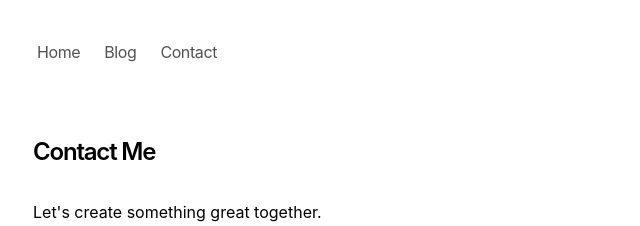
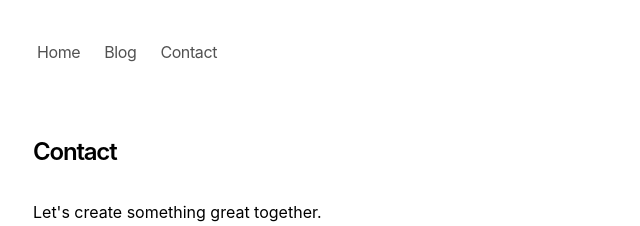
Before and after one commit to dabaz-official/dabaz-portfolio, a Next.js app: page /contact in a window 1280 px wide. Shown: the top 226 px of the page, without its empty margins (319-959 px from the left). Built offline with nearby package versions, Linux system fonts and the light colour scheme.

Commit message:
refactor: update titles

```diff
--- a/app/blog/page.tsx
+++ b/app/blog/page.tsx
@@ -8,7 +8,7 @@
 export default function Page() {
   return (
     <section>
-      <h1 className="font-semibold text-2xl mb-8 tracking-tighter">My Blog</h1>
+      <h1 className="font-semibold text-2xl mb-8 tracking-tighter">Blog</h1>
       <p className="mb-4">
         {`Delve into my explorations!`}
       </p>
--- a/app/contact/page.tsx
+++ b/app/contact/page.tsx
@@ -8,7 +8,7 @@
 export default function Page() {
   return (
     <section>
-      <h1 className="font-semibold text-2xl mb-8 tracking-tighter">Contact Me</h1>
+      <h1 className="font-semibold text-2xl mb-8 tracking-tighter">Contact</h1>
       <p className="mb-8">
         {`Let's create something great together.`}
       </p>
```
